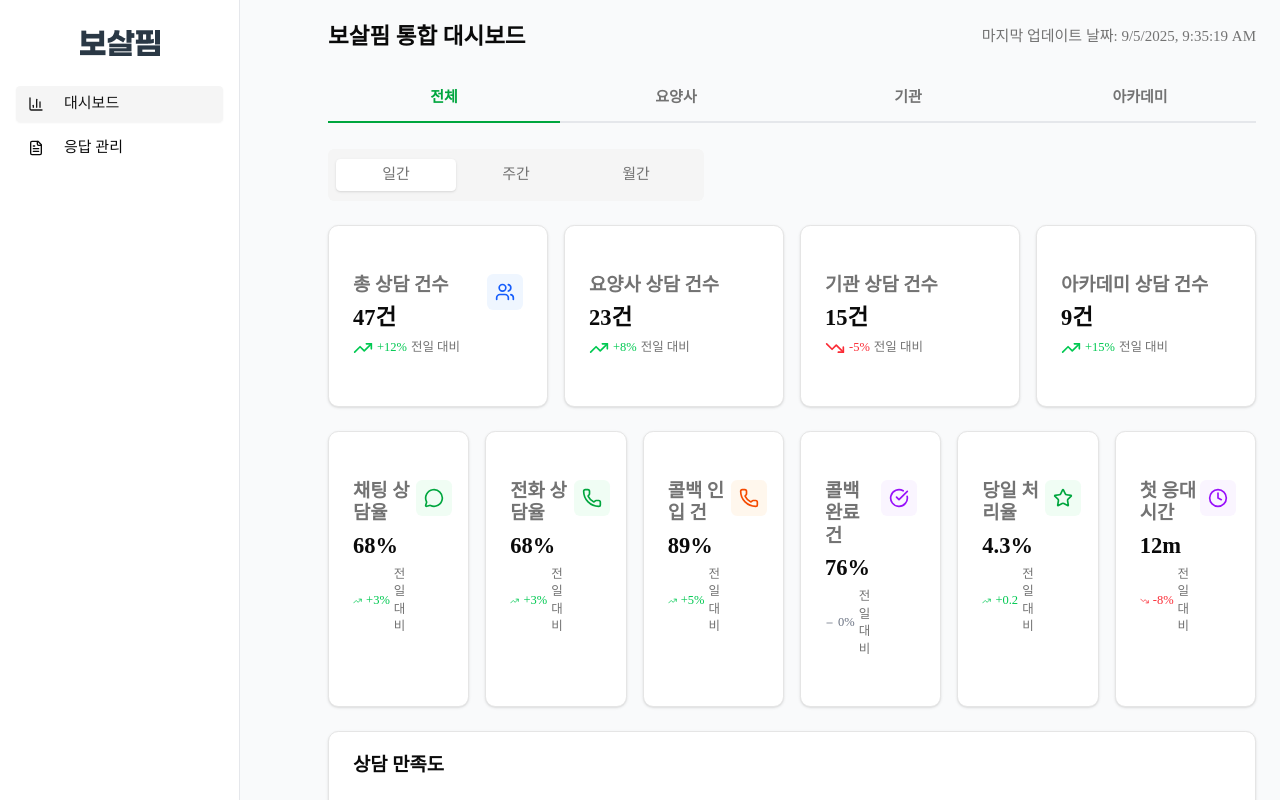
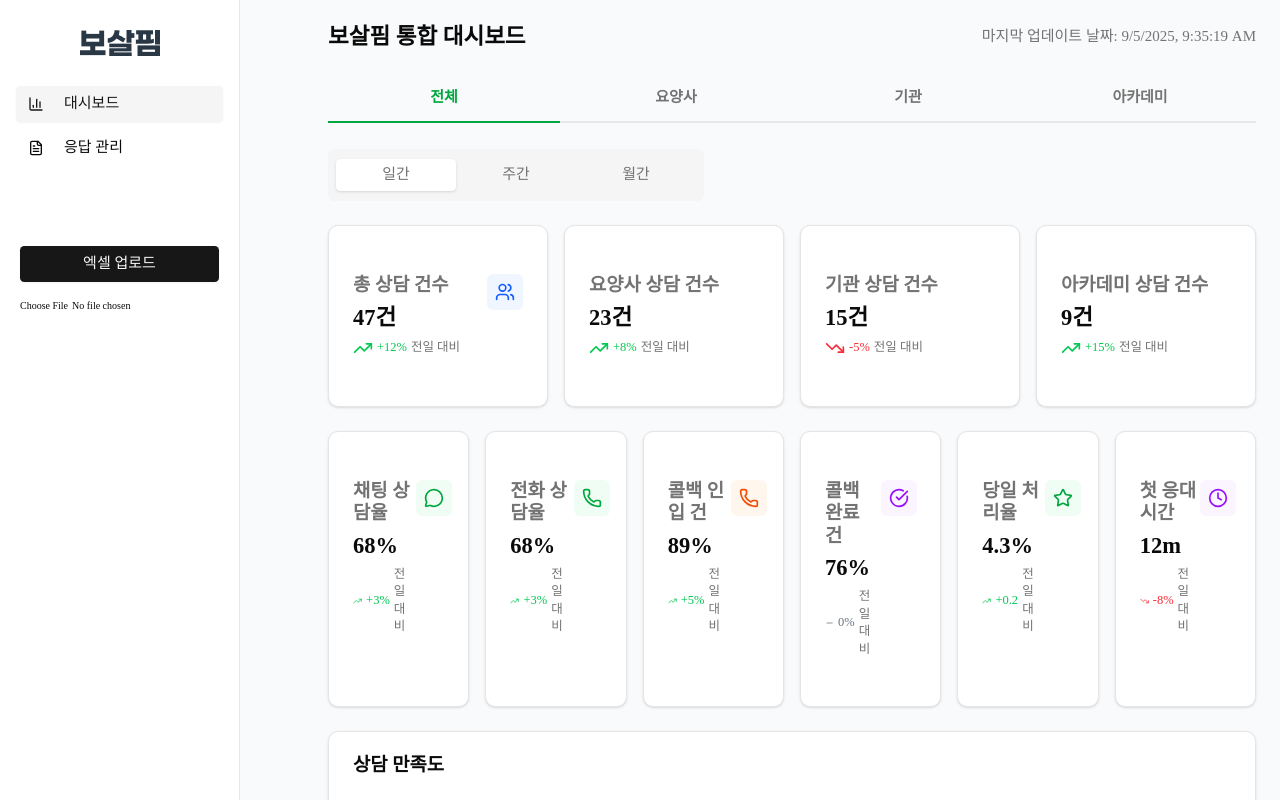
Before and after one commit to devercorp/carepartner.vue, a React (Vite) app: page /dashboard in a window 1280 px wide. Shown: the top 800 px of the page. Built offline with nearby package versions, Linux system fonts and the light colour scheme; a web font is replaced by a local one.

Commit message:
feat: test excel upload

```diff
--- a/package.json
+++ b/package.json
@@ -29,6 +29,7 @@
 		"@radix-ui/react-tabs": "^1.1.13",
 		"@tailwindcss/vite": "^4.1.3",
 		"@tanstack/react-query": "^5.65.1",
+		"axios": "^1.11.0",
 		"class-variance-authority": "^0.7.1",
 		"clsx": "^2.1.1",
 		"lucide-react": "^0.542.0",
--- a/src/components/layout/Sidebar.tsx
+++ b/src/components/layout/Sidebar.tsx
@@ -1,5 +1,6 @@
-import { BarChart3, FileText, Users, Menu, X } from 'lucide-react';
-import { useState } from 'react';
+import axios from 'axios';
+import { BarChart3, FileText, Menu, X } from 'lucide-react';
+import { useRef, useState } from 'react';
 import { useLocation, useNavigate } from 'react-router-dom';
 
 import { Button } from '../ui/button';
@@ -9,6 +10,7 @@ export function Sidebar() {
 	const navigate = useNavigate();
 
 	const [isOpen, setIsOpen] = useState(false);
+	const fileRef = useRef<HTMLInputElement>(null);
 
 	const menuItems = [
 		{ id: 'dashboard', label: '대시보드', icon: BarChart3 },
@@ -17,6 +19,25 @@ export function Sidebar() {
 
 	const handleMovePage = (path: string) => {
 		navigate(`/${path}`);
+	};
+
+	const handleUploadExcelClick = () => {
+		const file = fileRef.current?.files?.[0];
+		if (!file) return;
+
+		const formData = new FormData();
+		formData.append('file', file);
+
+		const baseurl = import.meta.env.VITE_BASE_URL;
+
+		axios
+			.post(baseurl + '/api/dashboard/excel/upload', formData)
+			.then((res) => {
+				console.log(res);
+			})
+			.catch((err) => {
+				console.log(err);
+			});
 	};
 
 	return (
@@ -63,6 +84,13 @@ export function Sidebar() {
 						})}
 					</ul>
 				</nav>
+
+				<div className="mt-80 flex flex-col gap-16 px-20">
+					<Button variant="default" className="w-full" onClick={handleUploadExcelClick}>
+						엑셀 업로드
+					</Button>
+					<input type="file" ref={fileRef} />
+				</div>
 			</aside>
 		</>
 	);
```
Also changed, not shown: 2 other files (tests, documents, lock files or other folders).
